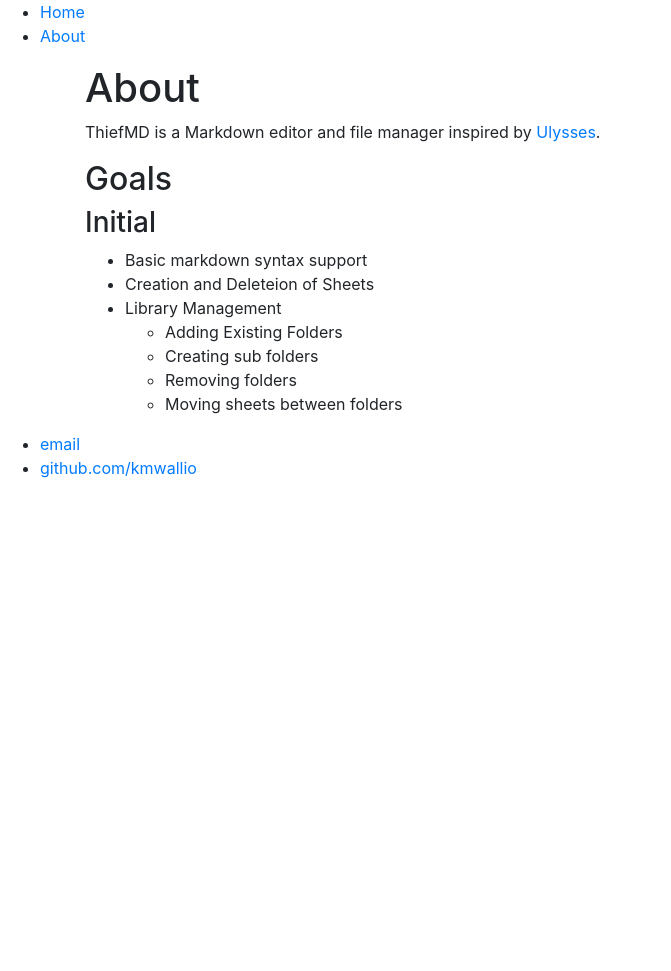
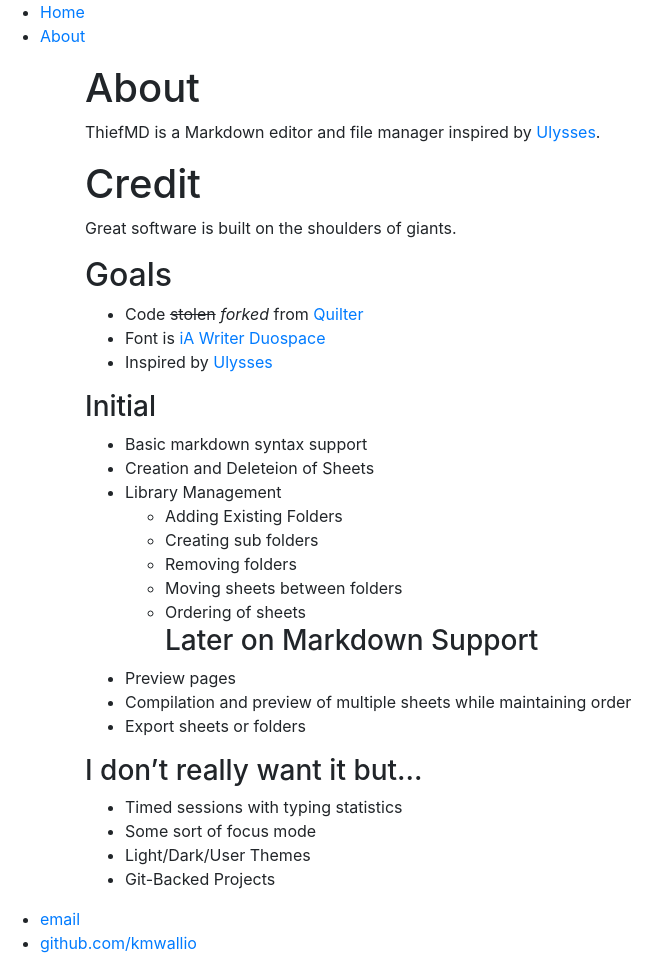
Before and after one commit to kmwallio/ThiefMD, a Jekyll site: the page built from docs/about/index.md, in a window 1280 px wide. Shown: the whole page, without its empty margins (0-671 px from the left). Built offline with Jekyll 4.4.1, drawn with Linux system fonts in a browser that asks for light colours; before the commit the page ends 900 px from its top, so only the background shows below that.

Commit message:
Moar planning

```diff
--- a/docs/about/index.md
+++ b/docs/about/index.md
@@ -7,7 +7,15 @@
 
 ThiefMD is a Markdown editor and file manager inspired by [Ulysses](https://ulysses.app).
 
+# Credit
+
+Great software is built on the shoulders of giants.
+
 ## Goals
+
+* Code <s>stolen</s> *forked* from [Quilter](https://github.com/lainsce/quilter)
+* Font is [iA Writer Duospace](https://github.com/iaolo/iA-Fonts)
+* Inspired by [Ulysses](https://ulyssesapp.com/)
 
 ### Initial
 
@@ -18,3 +26,16 @@
     * Creating sub folders
     * Removing folders
     * Moving sheets between folders
+    * Ordering of sheets
+### Later on Markdown Support
+
+* Preview pages
+* Compilation and preview of multiple sheets while maintaining order
+* Export sheets or folders
+
+### I don't really want it but...
+
+* Timed sessions with typing statistics
+* Some sort of focus mode
+* Light/Dark/User Themes
+* Git-Backed Projects
```
